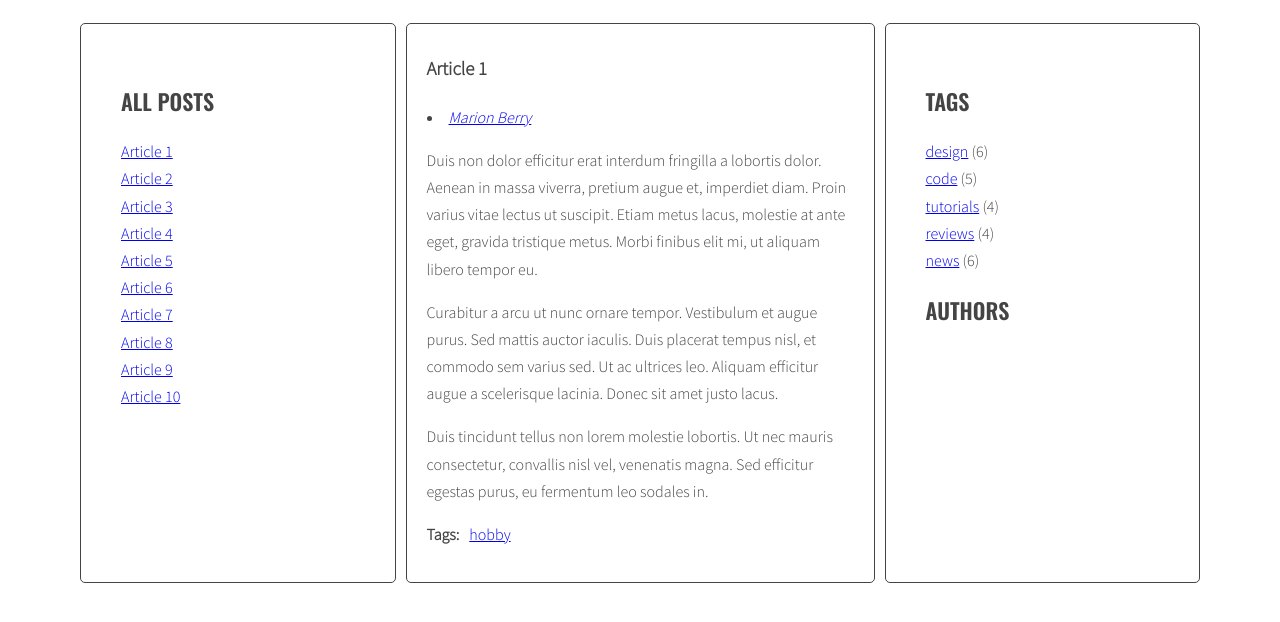
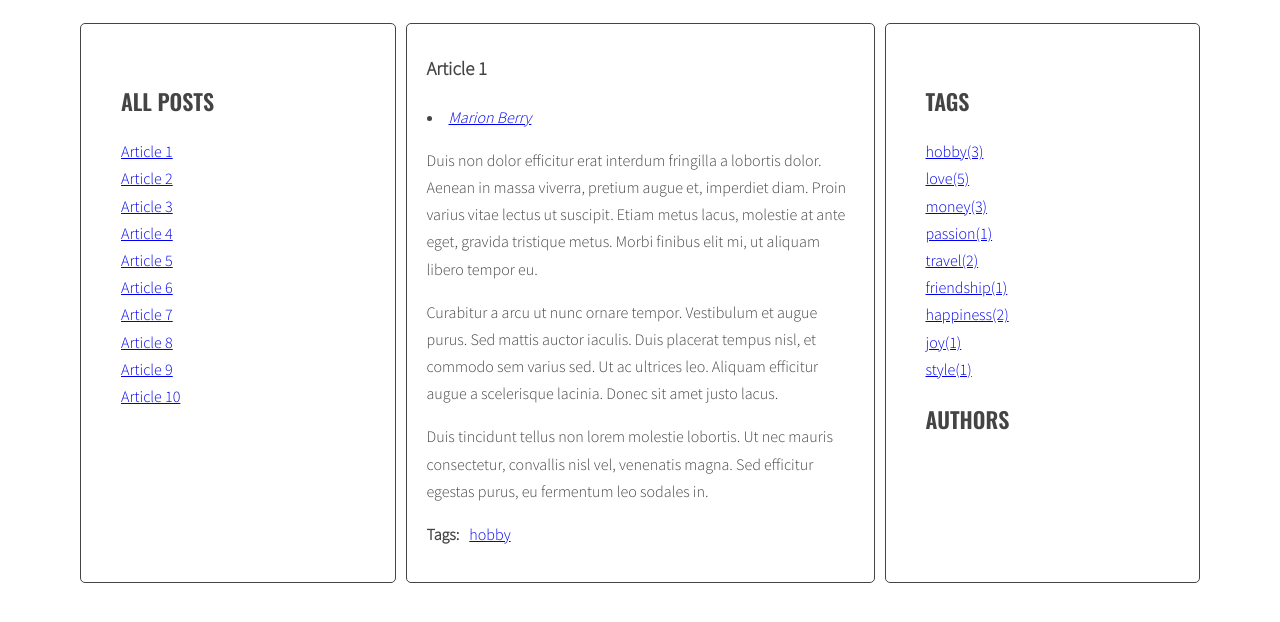
Before and after one commit to dominikajel/javascript-blog, a website: page index.html in a window 1280 px wide. Shown: the part 220-842 px from the top of the page. Drawn offline with nearby package versions, Linux system fonts and the light colour scheme.

Commit message:
Change generatetag function adding an object

```diff
--- a/index.html
+++ b/index.html
@@ -191,11 +191,6 @@
       <aside class="sidebar">
         <h2 class="section-title">Tags</h2>
         <ul class="list tags">
-          <li><a href="#">design</a> <span>(6)</span></li>
-          <li><a href="#">code</a> <span>(5)</span></li>
-          <li><a href="#">tutorials</a> <span>(4)</span></li>
-          <li><a href="#">reviews</a> <span>(4)</span></li>
-          <li><a href="#">news</a> <span>(6)</span></li>
         </ul>
         <h2 class="section-title">Authors</h2>
         <ul class="list authors">
--- a/js/script.js
+++ b/js/script.js
@@ -50,7 +50,9 @@ const optArticleSelector = ".post",
   optTitleSelector = ".post-title",
   optTitleListSelector = ".titles",
   optArticleTagsSelector = ".post-tags .list",
-  optArticleAuthorSelector = ".post-author";
+  optArticleAuthorSelector = ".post-author",
+  optTagsListSelector = ".tags.list";
+
 
 function generateTitleLinks(customSelector = '') {
   /* remove contents of titleList */
@@ -104,6 +106,9 @@ generateTitleLinks();
 
 
 function generateTags() {
+  /* [NEW] create a new variable allTags with an empty object */
+  let allTags = {};
+
   /* find all articles */
   const articles = document.querySelectorAll(optArticleSelector);
   console.log(articles);
@@ -117,26 +122,58 @@ function generateTags() {
     /* get tags from data-tags attribute */
     const articleTags = article.getAttribute("data-tags");
     console.log(articleTags);
-  /* split tags into array */
-    const articleTagsArray = articleTags.split(' ');
+    /* split tags into array */
+    const articleTagsArray = articleTags.split(" ");
     console.log(articleTagsArray);
 
-  /* START LOOP: for each tag */
+    /* START LOOP: for each tag */
     for (let tag of articleTagsArray) {
-    /* generate HTML of the link */
-      const linkHTML = '<li><a href="#tag-'+ tag +'">'+ tag +' ' + '</a></li>';
-      console.log(linkHTML)
+      /* generate HTML of the link */
+      const linkHTML =
+        '<li><a href="#tag-' + tag + '">' + tag + " " + "</a></li>";
+      console.log(linkHTML);
 
-    /* add generated code to html variable */
+      /* add generated code to html variable */
       html = html + linkHTML;
-      console.log(html)
+      console.log(html);
+
+      /* [NEW] check if this link is NOT already in allTags */
+      if (!allTags.hasOwnProperty(tag)) {
+        /* [NEW] add generated code to allTags array */
+        allTags[tag] = 1;
+      } else {
+        allTags[tag]++;
+      }
+
       /* END LOOP: for each tag */
     }
-  /* insert HTML of all the links into the tags wrapper */
+    /* insert HTML of all the links into the tags wrapper */
     tagWrapper.innerHTML = html;
     console.log(tagWrapper);
     /* END LOOP: for every article: */
   }
+
+    /* [NEW] find list of tags in right column */
+    const tagList = document.querySelector(".tags");
+
+  /*[NEW] create variable for all links HTML code */
+  let allTagsHTML = "";
+
+/*[NEW] START LOOP: for each tag in allTags: */
+
+  for (let tag in allTags) {
+    /*[NEW] generate code of link and add it to allTagsHTML */
+
+
+    allTagsHTML += '<li><a href="#tag-' + tag + '">' + tag + '(' + allTags[tag] + ')</a></li>';
+
+
+    /* [NEW] END LOOP: for ach tag in allTags: */
+  }
+/* [NEW] add html from allTagsHTML to tagList */
+  tagList.innerHTML = allTagsHTML;
+
+
 }
 
 generateTags();
```
